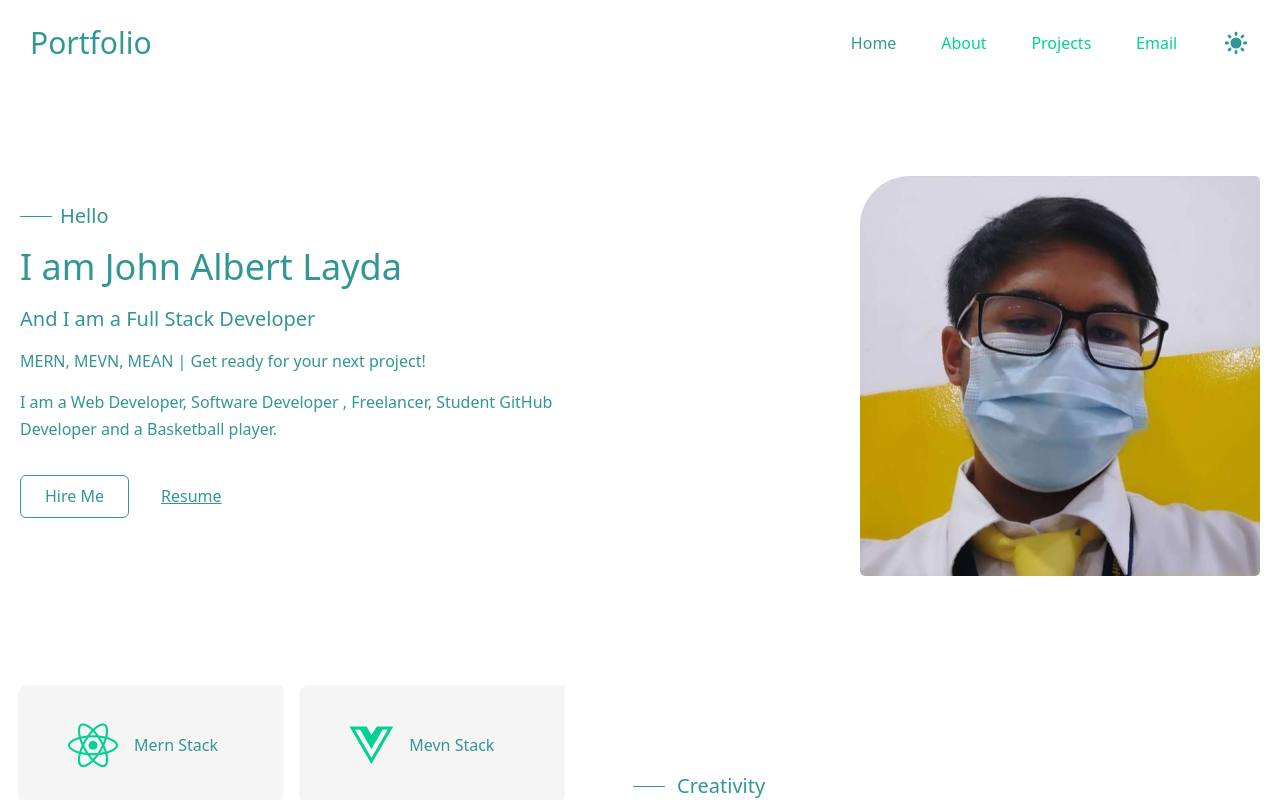
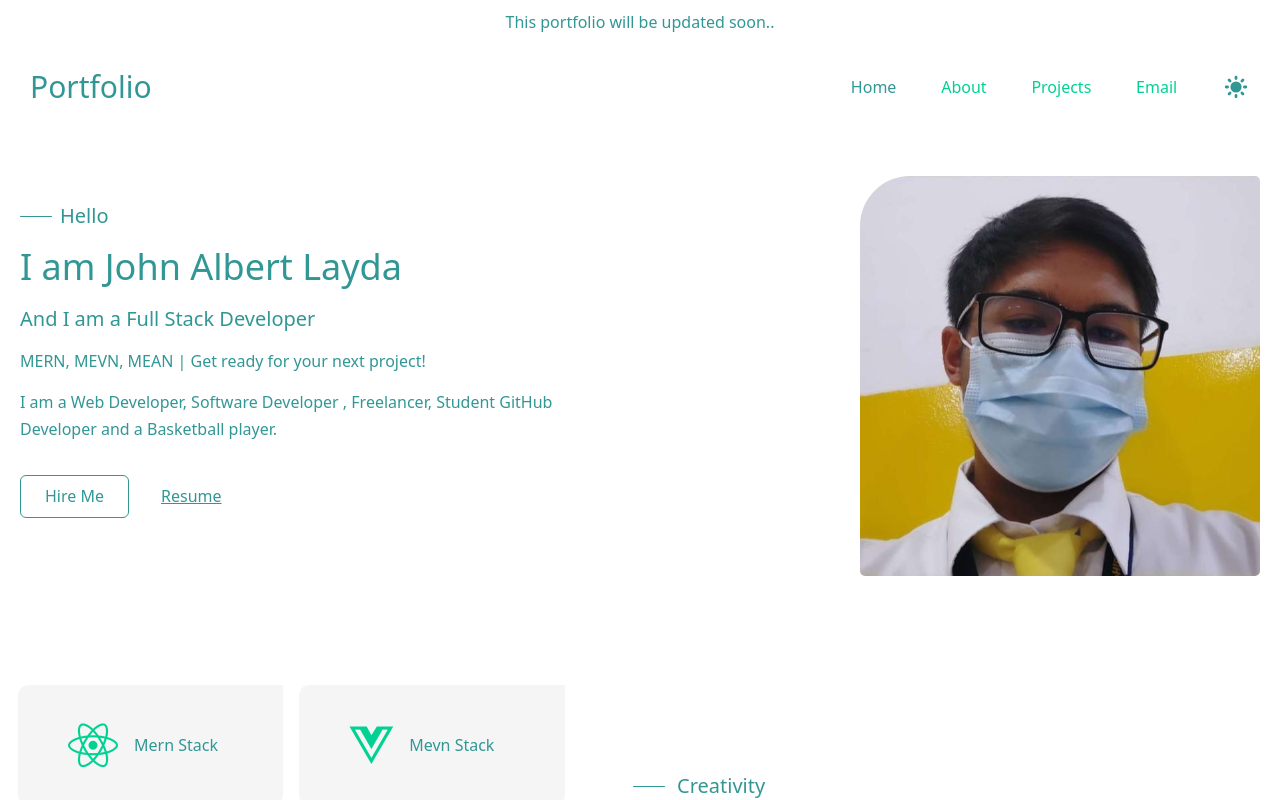
Before and after one commit to Chysev/Portfolio, a Next.js app: page / in a window 1280 px wide. Shown: the top 800 px of the page. Built offline with nearby package versions, Linux system fonts and the light colour scheme.

Commit message:
Added announcement

```diff
--- a/components/App/Header.tsx
+++ b/components/App/Header.tsx
@@ -25,6 +25,7 @@ const Header = () => {
     return (
         <>
             <header className={`flex flex-col fixed z-[9999]  min-h-[80px] w-[100%]  text-lightcolor dark:text-darkcolor bg-lightbackground dark:bg-darkbackground ${line ? 'dark:shadow-[_0_0_0.75px_whitesmoke] shadow-[_0_0_0.75px_black]' : ''}`}>
+                <Announcement />
                 <div className="flex items-center m-auto max-w-[1300px] w-[100%] justify-between py-[25px] px-[30px]">
                     <BrandName />
                     <NavList />
--- a/components/Others/Announcement.tsx
+++ b/components/Others/Announcement.tsx
@@ -2,10 +2,10 @@ const Announcement = () => {
     return (
         <footer className="flex dark:bg-darksurface">
             <div className="m-auto  flex w-[1300px] max-w-[1300px] gap-[1rem] items-center justify-center py-[10px] px-[30px] 992max:flex">
-                <picture>
+                {/* <picture>
                     <img src="https://static.create.vista.com/images/banners/no-war/logo-banner-ua.svg" alt="" />
-                </picture>
-                <p className="text-lightcolor dark:text-paragraphdarkcolor text-justify ">#StandWithUkraine | Let us support Ukrainians</p>
+                </picture> */}
+                <p className="text-lightcolor dark:text-paragraphdarkcolor text-justify ">This portfolio will be updated soon..</p>
             </div>
         </footer>
     );
```
